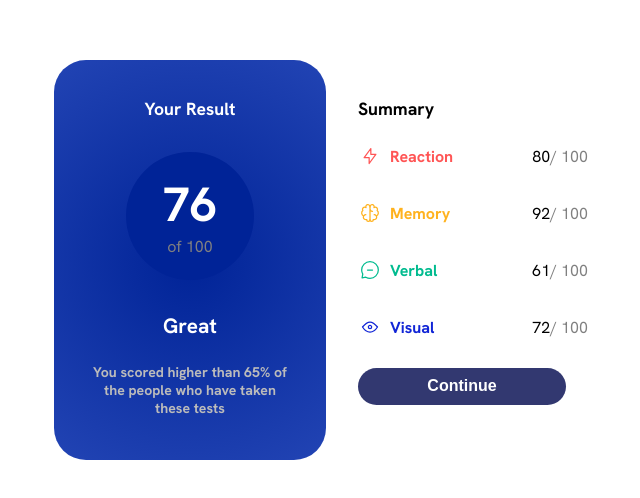
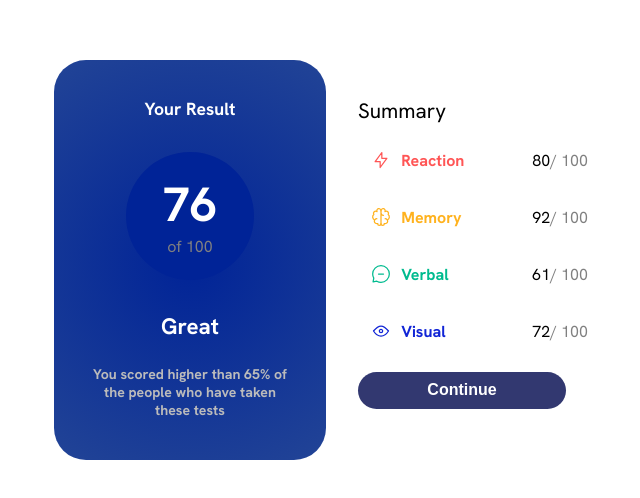
Before and after one commit to DMiqava/results-summary, a plain HTML site: page index.html in a window 1280 px wide. Shown: the part 108-606 px from the top of the page, without its empty margins (314-954 px from the left). Drawn offline with Linux system fonts and the light colour scheme.

Commit message:
little changes

```diff
--- a/style.css
+++ b/style.css
@@ -18,7 +18,7 @@ body{
     text-align: center;
     margin-top: 10rem;
     margin-left: auto;
-    background-image: radial-gradient(circle, rgb(0, 35, 151), rgb(34, 68, 180));
+    background-image: radial-gradient(circle, rgb(0, 35, 151), rgb(34, 68, 150));
     border-radius: 2rem;
 }
 .right{
@@ -45,8 +45,7 @@ body{
 .black-title{
     color: black;
     margin-top: 2rem;
-    font-size: 1.1rem;
-    font-weight: bold;
+    font-size: 1.3rem;
 }
 .circle{
     text-align: center;
@@ -59,7 +58,7 @@ body{
     margin-right: auto;
 }
 .great{
-    font-size: 1.3rem;
+    font-size: 1.4rem;
     font-weight: bold;
     color: white;
 }
@@ -98,7 +97,7 @@ h4{
     width: 13rem;
 }
 .subjects{
-    margin-left: 1.5rem;
+    margin-left: 2.2rem;
     padding: 10px;
 }
 .points{
@@ -146,5 +145,5 @@ button{
     cursor: pointer;
 }
 button:hover{
-    background-color: rgb(0, 35, 151);
+    background-color: rgb(34, 68, 150);
 }
```
